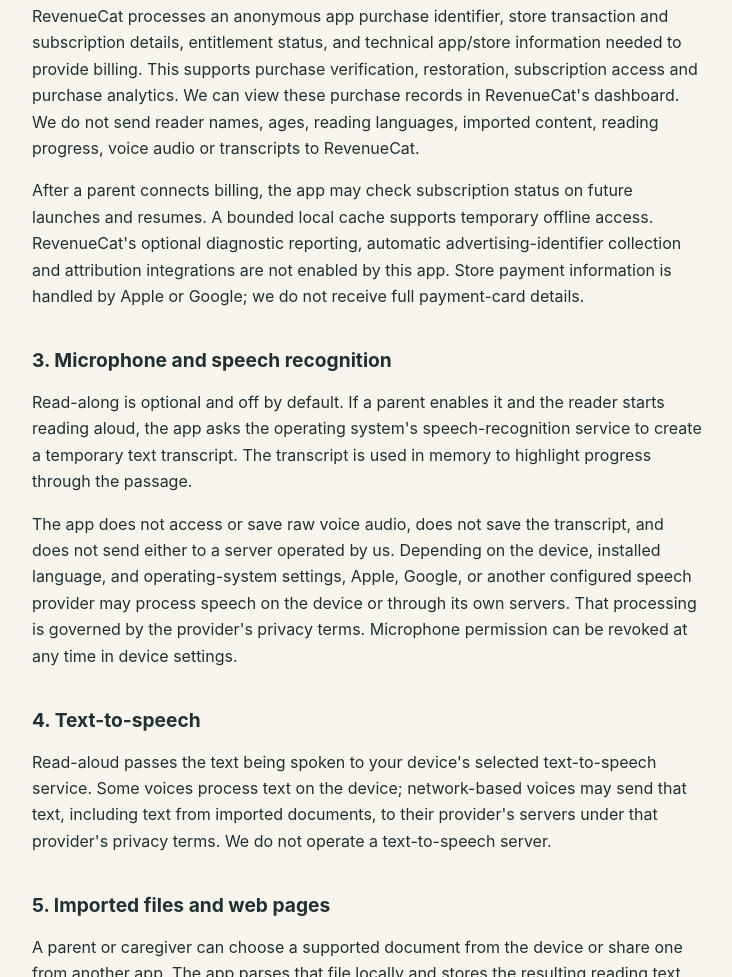
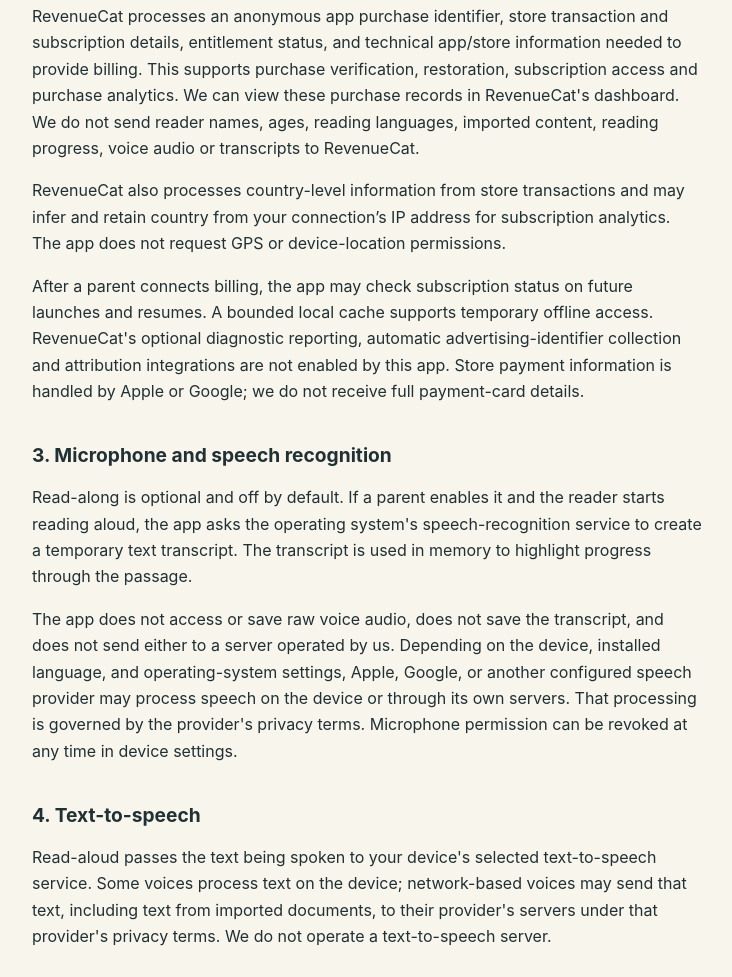
Before and after one commit to gokhanoguz/gokhanoguz.github.io, a plain HTML site: page reading-companion/privacy.html in a window 1280 px wide. Shown: the part 1273-2250 px from the top of the page, without its empty margins (272-1004 px from the left). Drawn offline with Linux system fonts and the light colour scheme.

Commit message:
Disclose RevenueCat country data in Reading Companion privacy policy
Co-authored-by: Copilot <223556219+Copilot@users.noreply.github.com>

```diff
--- a/reading-companion/privacy.html
+++ b/reading-companion/privacy.html
@@ -72,6 +72,12 @@
       We can view these purchase records in RevenueCat's dashboard. We do not
       send reader names, ages, reading languages, imported content, reading
       progress, voice audio or transcripts to RevenueCat.
+    </p>
+    <p>
+      RevenueCat also processes country-level information from store transactions
+      and may infer and retain country from your connection’s IP address for
+      subscription analytics. The app does not request GPS or device-location
+      permissions.
     </p>
     <p>
       After a parent connects billing, the app may check subscription status
```
